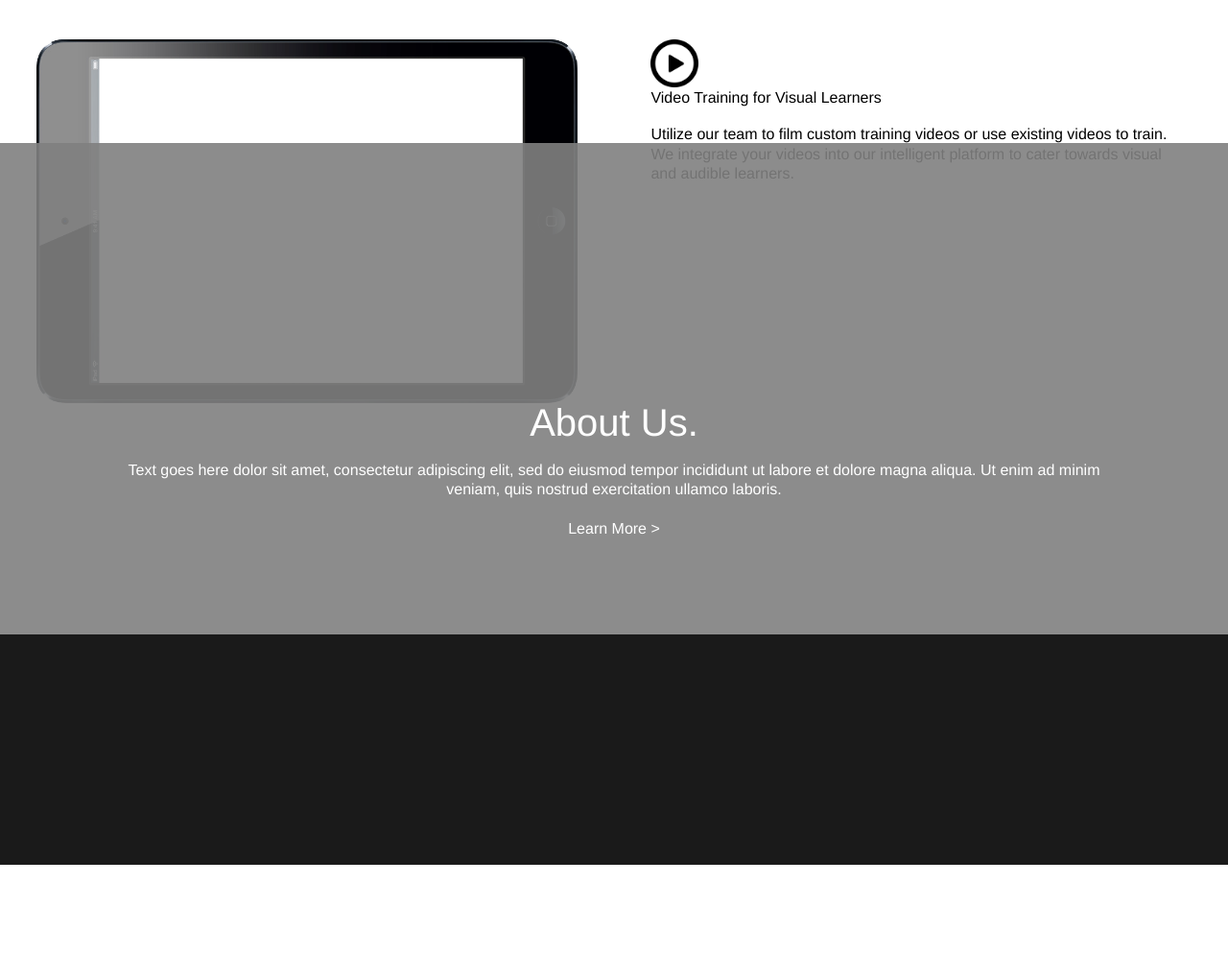
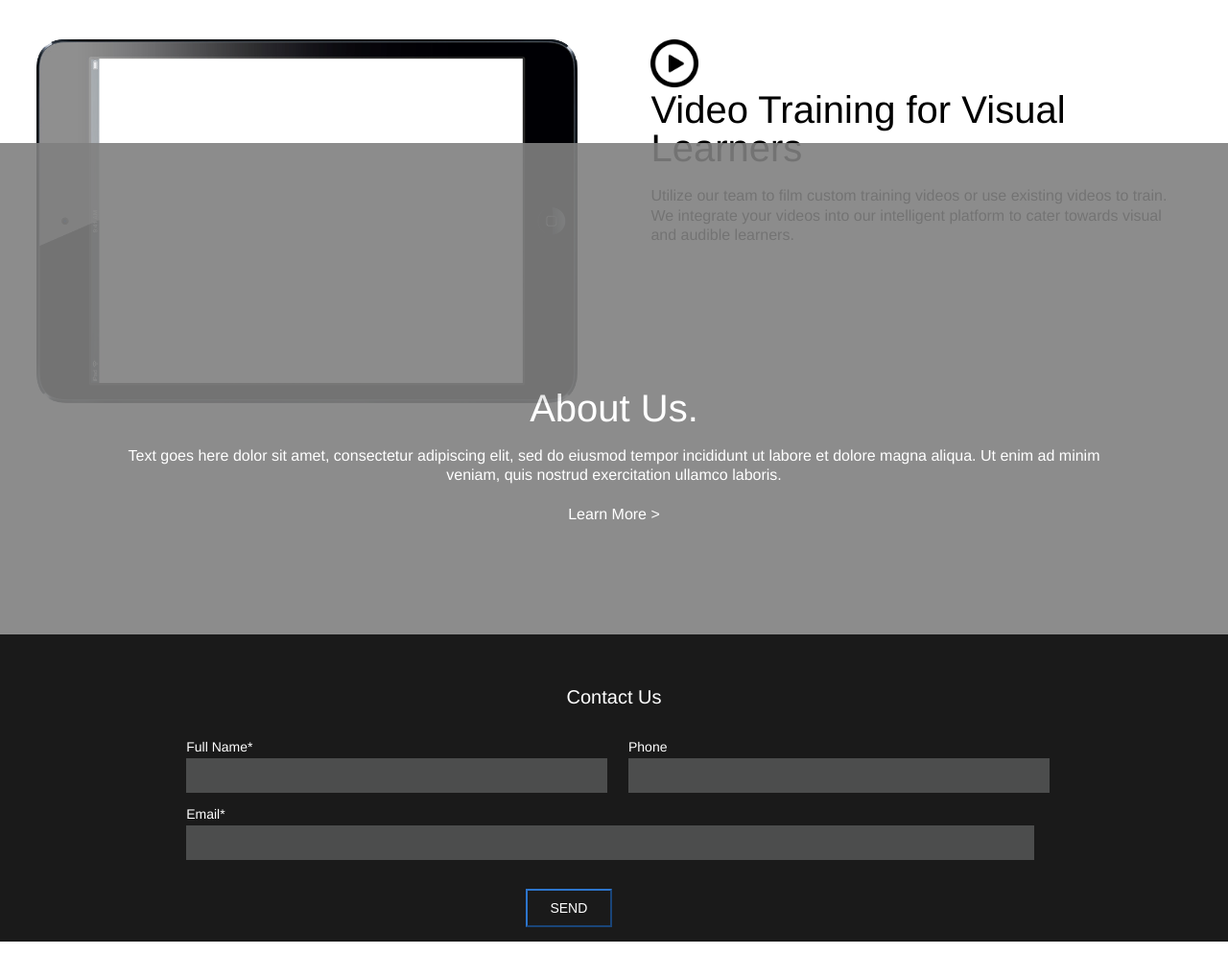
Before and after one commit to kamiboers/static-am, a plain HTML site: page index.html in a window 1280 px wide. Shown: the part 1860-2880 px from the top of the page at 96% size. Before the commit the page ends 2821 px from the top, so only its background shows below. Drawn offline with Linux system fonts and the light colour scheme.

Commit message:
framework complete to scale of storyboard

```diff
--- a/css/index.css
+++ b/css/index.css
@@ -22,10 +22,16 @@ h2 {
   margin-top: 15px;
 }
 
+h3 {
+  font-size: 40px;
+  font-weight: 100;
+}
+
+
 h4 {
-  font-size: 40px;
+  font-size: 20px;
   font-weight: 200;
-  margin-top: 15px;
+  margin-top: 30px;
 }
 
 .navbar {
@@ -288,8 +294,63 @@ a, a:hover, a:focus, a:target, a:focus {
   text-align: center;
   background-color: #1a1a1a;
   width: 100%;
-  height: 30vh;
+  height: 40vh;
+  box-sizing: border-box;
+  padding: 2% 10%;
+  color: white;
 }
+
+.contact-form-box {
+  width: 90%;
+  margin: 20px auto;
+  display: inline-block;
+  text-align: left;
+  font-size: 14px;
+  font-weight: 200;
+}
+
+.form-field-half {
+  width: 50%;
+  float: left;
+  padding: 15px;
+  box-sizing: border-box;
+}
+
+.form-field-full {
+  width: 95%;
+  float: none;
+  box-sizing: border-box;
+  padding: 20px auto;
+  margin-left: 15px;
+}
+
+.form-button {
+  width: 90px;
+  height: 40px;
+  background-color: transparent;
+  font-size: 14px;
+  border-color: #2D75CC;
+  margin: 30px 0 0 40%;
+  color: white;
+  box-shadow: none;
+
+}
+
+input[type=text] {
+  width: 100%;
+  margin-top: 5px;
+  height: 30px;
+  background-color: #595a5b;
+  color: white;
+  border-color: transparent;
+  box-shadow: none;
+  text-shadow: none;
+  font-size: 24px;
+  font-weight: 300;
+  letter-spacing: 1.25px;
+  opacity: .8;
+}
+
 
 .footer {
   height: 60px;
--- a/index.html
+++ b/index.html
@@ -118,15 +118,28 @@
 </div>
 
 <div class="main-section-five">
-  <h4>About Us.</h4>
+  <h3>About Us.</h3>
   <p>Text goes here dolor sit amet, consectetur adipiscing elit, sed do eiusmod tempor incididunt ut labore et dolore magna aliqua. Ut enim ad minim veniam, quis nostrud exercitation ullamco laboris.</p>
   <p><a href="#">Learn More ></a>
 </div>
 
 <div class="main-section-six">
+<h4>Contact Us</h4>
+<div class="contact-form-box">
+<div class="form-field-half">
+  Full Name*<br>
+  <input type="text" id="fullname">
+</div>
+<div class="form-field-half">
+  Phone<br>
+  <input type="text" id="phone">
+</div>
+<div class="form-field-full">
+  Email*<br>
+  <input type="text" id="email">
+</div>
 
-<div class="contact-form-box">
-
+  <button class="form-button">SEND</button>
 </div>
 
 </div>
```
